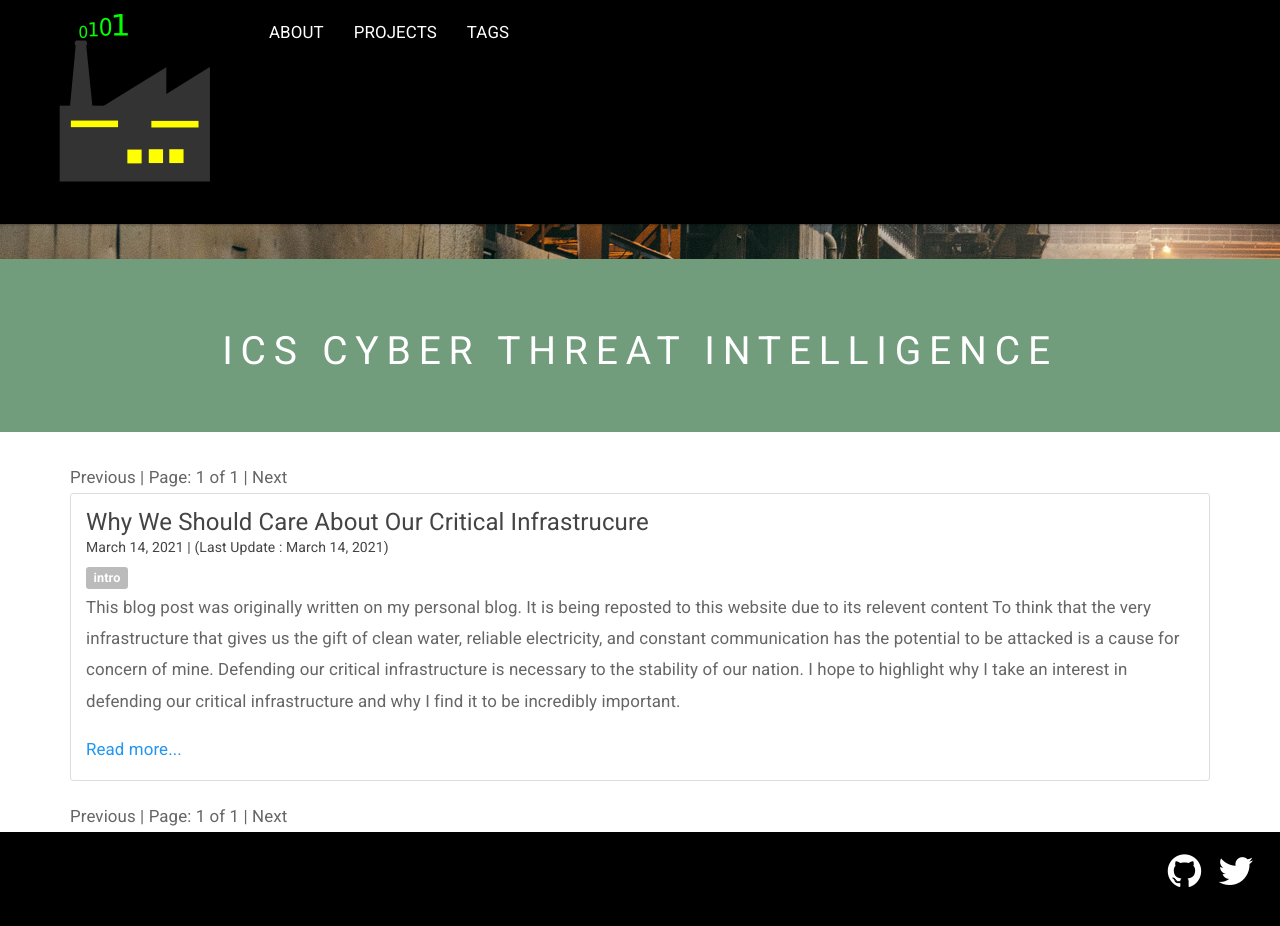
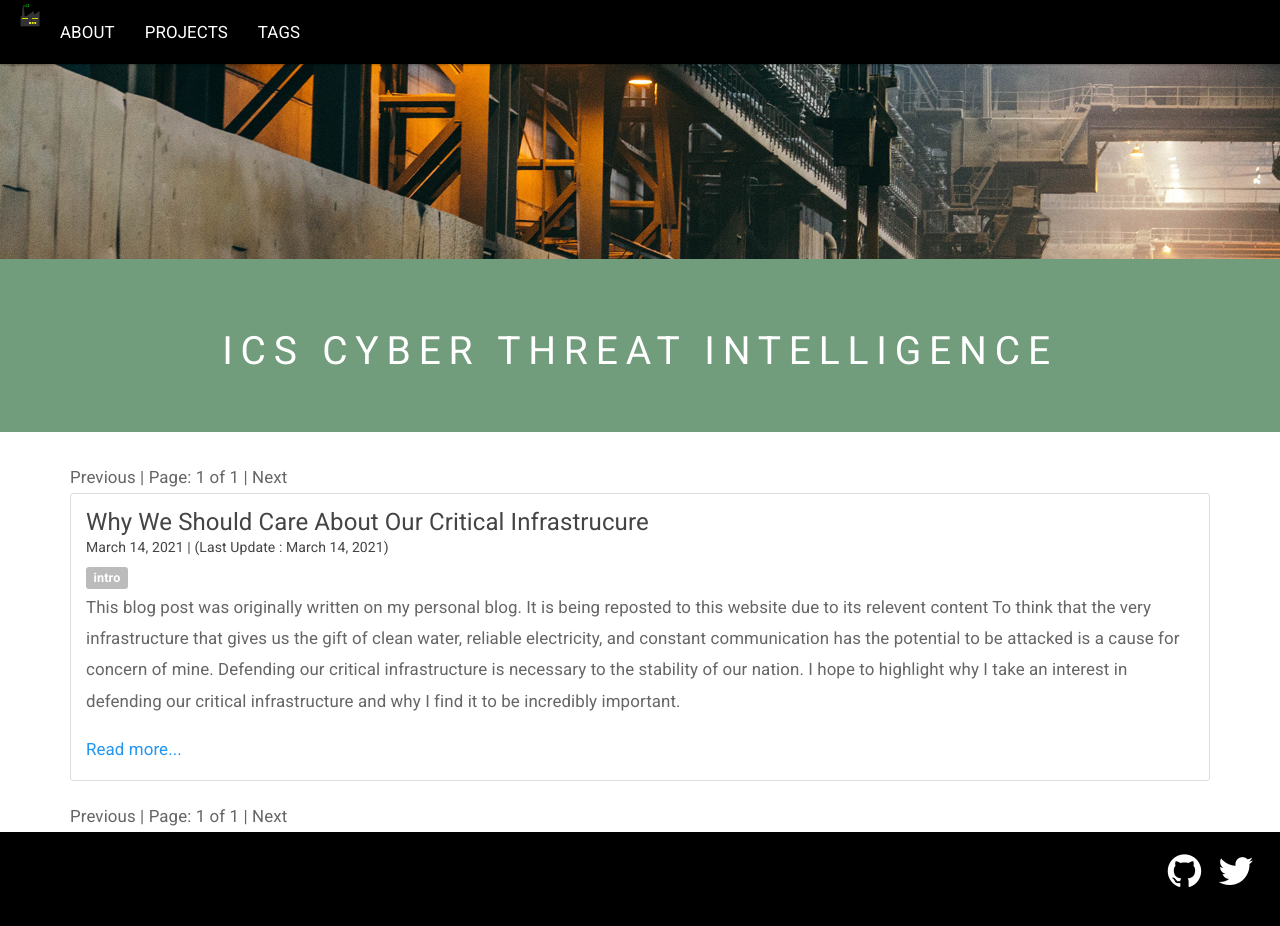
Before and after one commit to icscti/icscti.github.io, a Jekyll site: the page built from index.html, in a window 1280 px wide and 936 px high. Shown: the top 926 px of the window. Built offline with Jekyll 4.4.1, drawn with Linux system fonts in a browser that asks for light colours; the list of posts is cut into pages by our own code.

Commit message:
Update header.html

```diff
--- a/_includes/header.html
+++ b/_includes/header.html
@@ -8,7 +8,7 @@
 						class="icon-bar"></span> <span class="icon-bar"></span> <span
 						class="icon-bar"></span>
 				</button>
-				<img src=/icon.png alt="Logo"></i>
+				<img src=/icon.png alt="Logo" width=30 height=30></i>
 				</a>
 			</div>
 			<div id="navbar-collapse-menu" class="collapse navbar-collapse">
```
